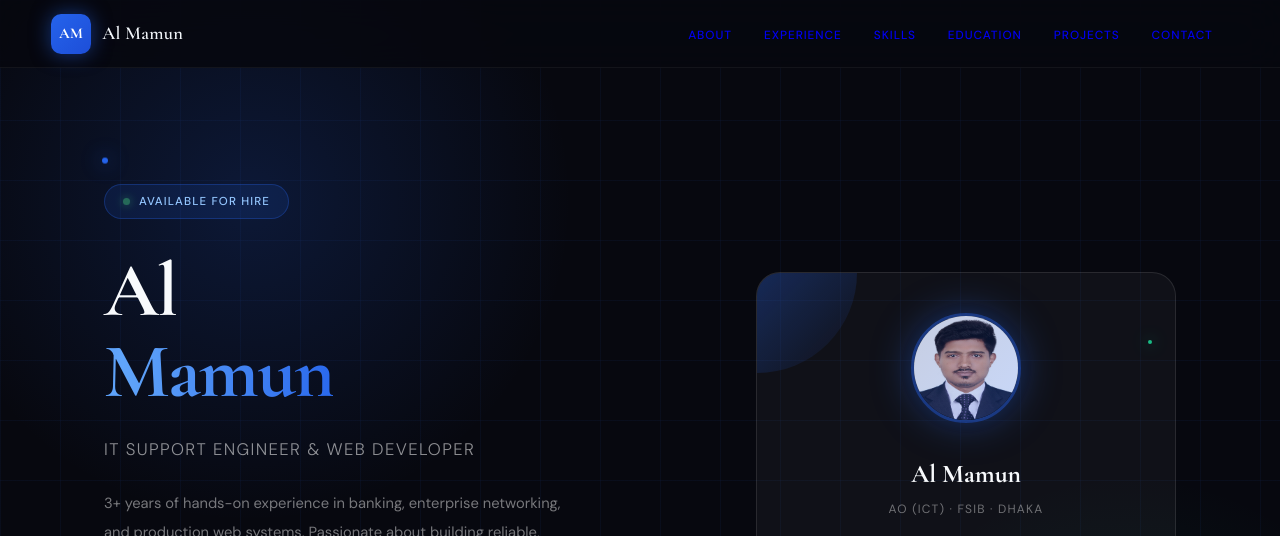
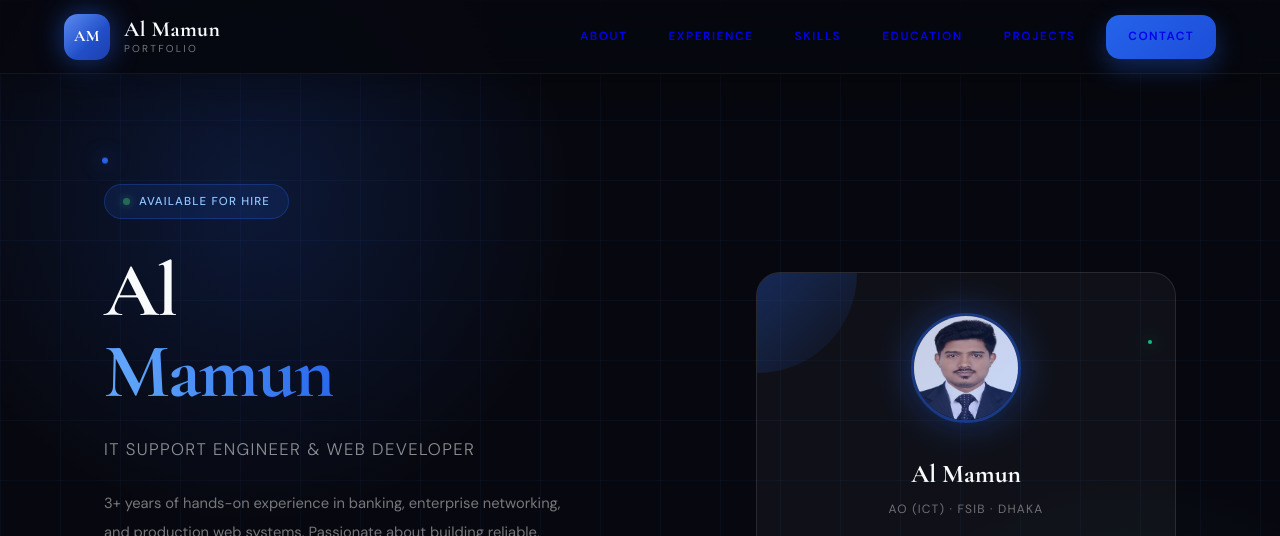
Before and after one commit to mamun2576/mamun_cv, a plain HTML site: page index.html in a window 1280 px wide. Shown: the top 536 px of the page. Drawn offline with nearby package versions, Linux system fonts and the light colour scheme.

Commit message:
index.html

```diff
--- a/index.html
+++ b/index.html
@@ -26,37 +26,154 @@
 </head>
 <body>
 
-<!-- ══════════════════════════════════ NAV ══════════════════════════════════ -->
-<nav id="mainNav" style="position:fixed;top:0;left:0;right:0;z-index:1000;padding:0 4%;display:flex;align-items:center;justify-content:space-between;height:68px;background:rgba(7,8,15,0.85);backdrop-filter:blur(20px);border-bottom:1px solid rgba(255,255,255,0.05);transition:all 0.3s;">
-  <a href="#hero" style="display:flex;align-items:center;gap:11px;text-decoration:none;">
-    <div style="width:40px;height:40px;background:linear-gradient(135deg,#2563eb,#1d4ed8);border-radius:10px;display:flex;align-items:center;justify-content:center;font-family:'Cormorant Garamond',serif;font-weight:700;font-size:15px;color:#fff;letter-spacing:0.5px;box-shadow:0 0 20px rgba(37,99,235,0.5);">AM</div>
-    <span style="font-family:'Cormorant Garamond',serif;font-size:1.15rem;font-weight:600;color:#f1f5f9;letter-spacing:0.3px;">Al Mamun</span>
+<!-- ══════════════════════════════════ PREMIUM NAVBAR ══════════════════════════════════ -->
+
+<nav id="mainNav" style="position:fixed;top:0;left:0;right:0;z-index:1000;padding:0 5%;display:flex;align-items:center;justify-content:space-between;height:74px;background:rgba(5,8,20,0.72);backdrop-filter:blur(24px);-webkit-backdrop-filter:blur(24px);border-bottom:1px solid rgba(255,255,255,0.06);box-shadow:0 10px 40px rgba(0,0,0,0.28);transition:all .35s ease;">
+
+  <!-- Logo -->
+  <a href="#hero" style="display:flex;align-items:center;gap:14px;text-decoration:none;">
+
+    <div style="position:relative;width:46px;height:46px;border-radius:14px;background:linear-gradient(135deg,#2563eb,#1e40af);display:flex;align-items:center;justify-content:center;color:#fff;font-family:'Cormorant Garamond',serif;font-size:16px;font-weight:700;letter-spacing:.5px;overflow:hidden;box-shadow:0 0 28px rgba(37,99,235,0.55);">
+
+      <div style="position:absolute;inset:0;background:linear-gradient(135deg,rgba(255,255,255,0.25),transparent 60%);"></div>
+
+      AM
+    </div>
+
+    <div style="display:flex;flex-direction:column;line-height:1;">
+
+      <span style="font-family:'Cormorant Garamond',serif;font-size:1.35rem;font-weight:700;color:#f8fafc;letter-spacing:.4px;">
+        Al Mamun
+      </span>
+
+      <span style="font-size:.63rem;color:rgba(255,255,255,0.45);letter-spacing:.22em;text-transform:uppercase;margin-top:3px;">
+        Portfolio
+      </span>
+
+    </div>
+
   </a>
-  <ul style="display:flex;gap:0;list-style:none;" id="navLinks">
-    <li><a href="#about"      style="display:block;padding:0 1rem;height:68px;line-height:68px;color:rgba(255,255,255,0.5);text-decoration:none;font-size:0.74rem;font-weight:500;letter-spacing:0.08em;text-transform:uppercase;transition:color 0.2s;border-bottom:2px solid transparent;margin-bottom:-2px;" onmouseover="this.style.color='#fff'" onmouseout="this.style.color='rgba(255,255,255,0.5)'">About</a></li>
-    <li><a href="#experience" style="display:block;padding:0 1rem;height:68px;line-height:68px;color:rgba(255,255,255,0.5);text-decoration:none;font-size:0.74rem;font-weight:500;letter-spacing:0.08em;text-transform:uppercase;transition:color 0.2s;border-bottom:2px solid transparent;margin-bottom:-2px;" onmouseover="this.style.color='#fff'" onmouseout="this.style.color='rgba(255,255,255,0.5)'">Experience</a></li>
-    <li><a href="#skills"     style="display:block;padding:0 1rem;height:68px;line-height:68px;color:rgba(255,255,255,0.5);text-decoration:none;font-size:0.74rem;font-weight:500;letter-spacing:0.08em;text-transform:uppercase;transition:color 0.2s;border-bottom:2px solid transparent;margin-bottom:-2px;" onmouseover="this.style.color='#fff'" onmouseout="this.style.color='rgba(255,255,255,0.5)'">Skills</a></li>
-    <li><a href="#education"  style="display:block;padding:0 1rem;height:68px;line-height:68px;color:rgba(255,255,255,0.5);text-decoration:none;font-size:0.74rem;font-weight:500;letter-spacing:0.08em;text-transform:uppercase;transition:color 0.2s;border-bottom:2px solid transparent;margin-bottom:-2px;" onmouseover="this.style.color='#fff'" onmouseout="this.style.color='rgba(255,255,255,0.5)'">Education</a></li>
-    <li><a href="#projects"   style="display:block;padding:0 1rem;height:68px;line-height:68px;color:rgba(255,255,255,0.5);text-decoration:none;font-size:0.74rem;font-weight:500;letter-spacing:0.08em;text-transform:uppercase;transition:color 0.2s;border-bottom:2px solid transparent;margin-bottom:-2px;" onmouseover="this.style.color='#fff'" onmouseout="this.style.color='rgba(255,255,255,0.5)'">Projects</a></li>
-    <li><a href="#contact"    style="display:block;padding:0 1rem;height:68px;line-height:68px;color:rgba(255,255,255,0.5);text-decoration:none;font-size:0.74rem;font-weight:500;letter-spacing:0.08em;text-transform:uppercase;transition:color 0.2s;border-bottom:2px solid transparent;margin-bottom:-2px;" onmouseover="this.style.color='#fff'" onmouseout="this.style.color='rgba(255,255,255,0.5)'">Contact</a></li>
+
+  <!-- Desktop Nav -->
+  <ul id="navLinks" style="display:flex;align-items:center;gap:5px;list-style:none;margin:0;padding:0;">
+
+    <li>
+      <a href="#about"
+      style="position:relative;display:flex;align-items:center;justify-content:center;padding:0 18px;height:42px;border-radius:12px;color:rgba(255,255,255,0.58);text-decoration:none;font-size:.74rem;font-weight:600;letter-spacing:.13em;text-transform:uppercase;transition:all .25s ease;overflow:hidden;"
+      onmouseover="this.style.color='#fff';this.style.background='rgba(255,255,255,0.06)';this.style.transform='translateY(-1px)'"
+      onmouseout="this.style.color='rgba(255,255,255,0.58)';this.style.background='transparent';this.style.transform='translateY(0)'">
+      About
+      </a>
+    </li>
+
+    <li>
+      <a href="#experience"
+      style="position:relative;display:flex;align-items:center;justify-content:center;padding:0 18px;height:42px;border-radius:12px;color:rgba(255,255,255,0.58);text-decoration:none;font-size:.74rem;font-weight:600;letter-spacing:.13em;text-transform:uppercase;transition:all .25s ease;overflow:hidden;"
+      onmouseover="this.style.color='#fff';this.style.background='rgba(255,255,255,0.06)';this.style.transform='translateY(-1px)'"
+      onmouseout="this.style.color='rgba(255,255,255,0.58)';this.style.background='transparent';this.style.transform='translateY(0)'">
+      Experience
+      </a>
+    </li>
+
+    <li>
+      <a href="#skills"
+      style="position:relative;display:flex;align-items:center;justify-content:center;padding:0 18px;height:42px;border-radius:12px;color:rgba(255,255,255,0.58);text-decoration:none;font-size:.74rem;font-weight:600;letter-spacing:.13em;text-transform:uppercase;transition:all .25s ease;overflow:hidden;"
+      onmouseover="this.style.color='#fff';this.style.background='rgba(255,255,255,0.06)';this.style.transform='translateY(-1px)'"
+      onmouseout="this.style.color='rgba(255,255,255,0.58)';this.style.background='transparent';this.style.transform='translateY(0)'">
+      Skills
+      </a>
+    </li>
+
+    <li>
+      <a href="#education"
+      style="position:relative;display:flex;align-items:center;justify-content:center;padding:0 18px;height:42px;border-radius:12px;color:rgba(255,255,255,0.58);text-decoration:none;font-size:.74rem;font-weight:600;letter-spacing:.13em;text-transform:uppercase;transition:all .25s ease;overflow:hidden;"
+      onmouseover="this.style.color='#fff';this.style.background='rgba(255,255,255,0.06)';this.style.transform='translateY(-1px)'"
+      onmouseout="this.style.color='rgba(255,255,255,0.58)';this.style.background='transparent';this.style.transform='translateY(0)'">
+      Education
+      </a>
+    </li>
+
+    <li>
+      <a href="#projects"
+      style="position:relative;display:flex;align-items:center;justify-content:center;padding:0 18px;height:42px;border-radius:12px;color:rgba(255,255,255,0.58);text-decoration:none;font-size:.74rem;font-weight:600;letter-spacing:.13em;text-transform:uppercase;transition:all .25s ease;overflow:hidden;"
+      onmouseover="this.style.color='#fff';this.style.background='rgba(255,255,255,0.06)';this.style.transform='translateY(-1px)'"
+      onmouseout="this.style.color='rgba(255,255,255,0.58)';this.style.background='transparent';this.style.transform='translateY(0)'">
+      Projects
+      </a>
+    </li>
+
+    <li>
+      <a href="#contact"
+      style="margin-left:8px;display:flex;align-items:center;justify-content:center;height:44px;padding:0 22px;border-radius:14px;background:linear-gradient(135deg,#2563eb,#1d4ed8);color:#fff;text-decoration:none;font-size:.74rem;font-weight:700;letter-spacing:.12em;text-transform:uppercase;box-shadow:0 10px 25px rgba(37,99,235,.35);transition:all .28s ease;"
+      onmouseover="this.style.transform='translateY(-2px) scale(1.03)';this.style.boxShadow='0 14px 32px rgba(37,99,235,.55)'"
+      onmouseout="this.style.transform='translateY(0) scale(1)';this.style.boxShadow='0 10px 25px rgba(37,99,235,.35)'">
+      Contact
+      </a>
+    </li>
+
   </ul>
-  <!-- Mobile hamburger -->
-  <div id="hamburger" style="display:none;cursor:pointer;padding:8px;" onclick="toggleMobileNav()">
-    <div style="width:22px;height:2px;background:#fff;margin:4px 0;transition:0.3s;"></div>
-    <div style="width:22px;height:2px;background:#fff;margin:4px 0;transition:0.3s;"></div>
-    <div style="width:22px;height:2px;background:#fff;margin:4px 0;transition:0.3s;"></div>
+
+  <!-- Mobile Hamburger -->
+  <div id="hamburger"
+  onclick="toggleMobileNav()"
+  style="display:none;cursor:pointer;width:48px;height:48px;border-radius:14px;background:rgba(255,255,255,0.05);border:1px solid rgba(255,255,255,0.06);align-items:center;justify-content:center;flex-direction:column;gap:5px;transition:.3s;">
+
+    <div style="width:20px;height:2px;background:#fff;border-radius:20px;"></div>
+    <div style="width:20px;height:2px;background:#fff;border-radius:20px;"></div>
+    <div style="width:20px;height:2px;background:#fff;border-radius:20px;"></div>
+
   </div>
+
 </nav>
 
-<!-- Mobile nav menu -->
-<div id="mobileMenu" style="display:none;position:fixed;top:68px;left:0;right:0;z-index:999;background:rgba(7,8,15,0.97);backdrop-filter:blur(20px);border-bottom:1px solid rgba(255,255,255,0.07);padding:20px 0;">
-  <a href="#about"      onclick="toggleMobileNav()" style="display:block;padding:14px 5%;color:rgba(255,255,255,0.7);text-decoration:none;font-size:0.85rem;letter-spacing:0.08em;text-transform:uppercase;border-bottom:1px solid rgba(255,255,255,0.05);">About</a>
-  <a href="#experience" onclick="toggleMobileNav()" style="display:block;padding:14px 5%;color:rgba(255,255,255,0.7);text-decoration:none;font-size:0.85rem;letter-spacing:0.08em;text-transform:uppercase;border-bottom:1px solid rgba(255,255,255,0.05);">Experience</a>
-  <a href="#skills"     onclick="toggleMobileNav()" style="display:block;padding:14px 5%;color:rgba(255,255,255,0.7);text-decoration:none;font-size:0.85rem;letter-spacing:0.08em;text-transform:uppercase;border-bottom:1px solid rgba(255,255,255,0.05);">Skills</a>
-  <a href="#education"  onclick="toggleMobileNav()" style="display:block;padding:14px 5%;color:rgba(255,255,255,0.7);text-decoration:none;font-size:0.85rem;letter-spacing:0.08em;text-transform:uppercase;border-bottom:1px solid rgba(255,255,255,0.05);">Education</a>
-  <a href="#projects"   onclick="toggleMobileNav()" style="display:block;padding:14px 5%;color:rgba(255,255,255,0.7);text-decoration:none;font-size:0.85rem;letter-spacing:0.08em;text-transform:uppercase;border-bottom:1px solid rgba(255,255,255,0.05);">Projects</a>
-  <a href="#contact"    onclick="toggleMobileNav()" style="display:block;padding:14px 5%;color:rgba(255,255,255,0.7);text-decoration:none;font-size:0.85rem;letter-spacing:0.08em;text-transform:uppercase;">Contact</a>
+<!-- ══════════════════════════════════ MOBILE MENU ══════════════════════════════════ -->
+
+<div id="mobileMenu"
+style="display:none;position:fixed;top:74px;left:0;right:0;z-index:999;background:rgba(7,10,22,.96);backdrop-filter:blur(24px);padding:18px 0;border-bottom:1px solid rgba(255,255,255,.06);box-shadow:0 20px 60px rgba(0,0,0,.45);">
+
+  <a href="#about" onclick="toggleMobileNav()"
+  style="display:flex;align-items:center;padding:16px 7%;color:rgba(255,255,255,.7);text-decoration:none;font-size:.82rem;font-weight:600;letter-spacing:.14em;text-transform:uppercase;border-bottom:1px solid rgba(255,255,255,.05);transition:.25s;"
+  onmouseover="this.style.background='rgba(255,255,255,.05)';this.style.color='#fff'"
+  onmouseout="this.style.background='transparent';this.style.color='rgba(255,255,255,.7)'">
+  About
+  </a>
+
+  <a href="#experience" onclick="toggleMobileNav()"
+  style="display:flex;align-items:center;padding:16px 7%;color:rgba(255,255,255,.7);text-decoration:none;font-size:.82rem;font-weight:600;letter-spacing:.14em;text-transform:uppercase;border-bottom:1px solid rgba(255,255,255,.05);transition:.25s;"
+  onmouseover="this.style.background='rgba(255,255,255,.05)';this.style.color='#fff'"
+  onmouseout="this.style.background='transparent';this.style.color='rgba(255,255,255,.7)'">
+  Experience
+  </a>
+
+  <a href="#skills" onclick="toggleMobileNav()"
+  style="display:flex;align-items:center;padding:16px 7%;color:rgba(255,255,255,.7);text-decoration:none;font-size:.82rem;font-weight:600;letter-spacing:.14em;text-transform:uppercase;border-bottom:1px solid rgba(255,255,255,.05);transition:.25s;"
+  onmouseover="this.style.background='rgba(255,255,255,.05)';this.style.color='#fff'"
+  onmouseout="this.style.background='transparent';this.style.color='rgba(255,255,255,.7)'">
+  Skills
+  </a>
+
+  <a href="#education" onclick="toggleMobileNav()"
+  style="display:flex;align-items:center;padding:16px 7%;color:rgba(255,255,255,.7);text-decoration:none;font-size:.82rem;font-weight:600;letter-spacing:.14em;text-transform:uppercase;border-bottom:1px solid rgba(255,255,255,.05);transition:.25s;"
+  onmouseover="this.style.background='rgba(255,255,255,.05)';this.style.color='#fff'"
+  onmouseout="this.style.background='transparent';this.style.color='rgba(255,255,255,.7)'">
+  Education
+  </a>
+
+  <a href="#projects" onclick="toggleMobileNav()"
+  style="display:flex;align-items:center;padding:16px 7%;color:rgba(255,255,255,.7);text-decoration:none;font-size:.82rem;font-weight:600;letter-spacing:.14em;text-transform:uppercase;border-bottom:1px solid rgba(255,255,255,.05);transition:.25s;"
+  onmouseover="this.style.background='rgba(255,255,255,.05)';this.style.color='#fff'"
+  onmouseout="this.style.background='transparent';this.style.color='rgba(255,255,255,.7)'">
+  Projects
+  </a>
+
+  <a href="#contact" onclick="toggleMobileNav()"
+  style="display:flex;align-items:center;padding:16px 7%;color:#fff;text-decoration:none;font-size:.82rem;font-weight:700;letter-spacing:.14em;text-transform:uppercase;">
+  Contact
+  </a>
+
 </div>
+
+
 
 <!-- ══════════════════════════════════ HERO ══════════════════════════════════ -->
 <section id="hero" style="min-height:100vh;display:flex;align-items:center;position:relative;overflow:hidden;padding-top:68px;">
@@ -808,6 +925,70 @@
   <span style="font-size:0.78rem;color:rgba(255,255,255,0.25);">IT Engineer · Web Developer · <span style="color:rgba(255,255,255,0.4);">Dhaka, BD</span></span>
 </footer>
 
+
+ <!-- ══════════════════════════════════ RESPONSIVE JS ══════════════════════════════════ -->
+
+<script>
+
+function toggleMobileNav() {
+
+  const menu = document.getElementById('mobileMenu');
+
+  if(menu.style.display === 'block'){
+    menu.style.display = 'none';
+  } else {
+    menu.style.display = 'block';
+  }
+
+}
+
+function handleNavbar(){
+
+  const nav = document.getElementById('mainNav');
+
+  if(window.scrollY > 30){
+
+    nav.style.background = 'rgba(4,7,18,.92)';
+    nav.style.height = '68px';
+    nav.style.boxShadow = '0 12px 45px rgba(0,0,0,.45)';
+
+  } else {
+
+    nav.style.background = 'rgba(5,8,20,.72)';
+    nav.style.height = '74px';
+    nav.style.boxShadow = '0 10px 40px rgba(0,0,0,.28)';
+
+  }
+
+}
+
+window.addEventListener('scroll', handleNavbar);
+
+function checkMobile(){
+
+  const navLinks = document.getElementById('navLinks');
+  const hamburger = document.getElementById('hamburger');
+
+  if(window.innerWidth <= 900){
+
+    navLinks.style.display = 'none';
+    hamburger.style.display = 'flex';
+
+  } else {
+
+    navLinks.style.display = 'flex';
+    hamburger.style.display = 'none';
+    document.getElementById('mobileMenu').style.display = 'none';
+
+  }
+
+}
+
+checkMobile();
+
+window.addEventListener('resize', checkMobile);
+
+</script>
 <script>
   // Responsive: show hamburger on small screens
   function checkMobile(){
```
